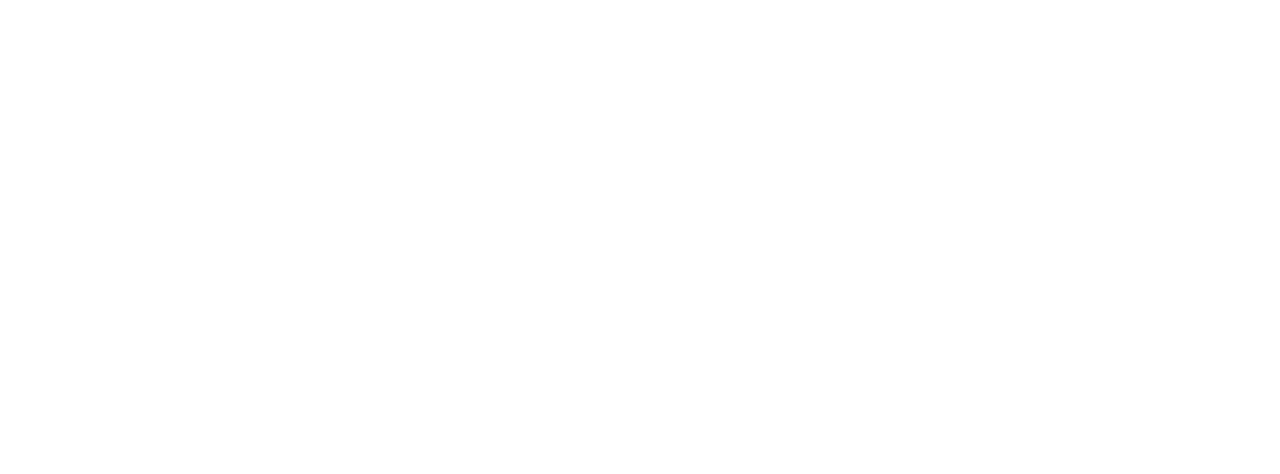
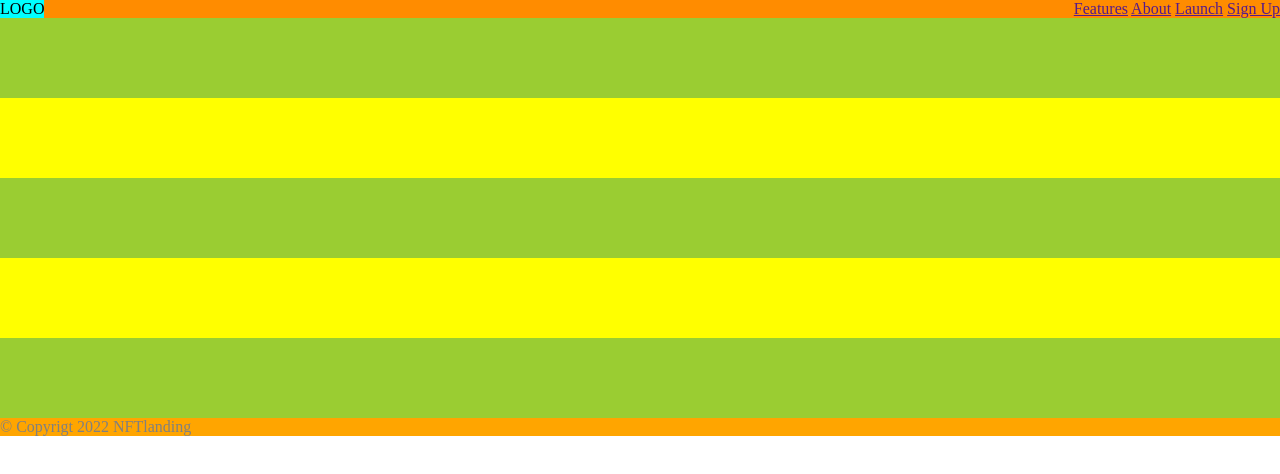
Before and after one commit to ieva404/Exam_html_css, a plain HTML site: page index.html in a window 1280 px wide. Drawn offline with Linux system fonts and the light colour scheme.

Commit message:
first_web_skeletan

```diff
--- a/index.html
+++ b/index.html
@@ -5,6 +5,29 @@
     <meta http-equiv="X-UA-Compatible" content="IE=edge" />
     <meta name="viewport" content="width=device-width, initial-scale=1.0" />
     <title>Exam</title>
+    <link rel="stylesheet" href="style.css" />
   </head>
-  <body></body>
+  <body>
+    <header>
+      <div class="logo">LOGO</div>
+      <nav>
+        <a href="">Features</a>
+        <a href="">About</a>
+        <a href="">Launch</a>
+        <a href="">Sign Up</a>
+      </nav>
+    </header>
+    <main>
+      <section class="section-1"></section>
+      <section class="section-2"></section>
+      <section class="section-3"></section>
+      <section class="section-4"></section>
+      <section class="section-5"></section>
+    </main>
+    <footer>
+      <div>
+        <p>© Copyrigt 2022 NFTlanding</p>
+      </div>
+    </footer>
+  </body>
 </html>
--- a/style.css
+++ b/style.css
@@ -0,0 +1,62 @@
+* {
+  padding: 0;
+  margin: 0;
+  transition: 1s ease;
+}
+
+html {
+  scroll-behavior: smooth;
+}
+
+head {
+  display: none;
+}
+
+body {
+  display: block;
+}
+
+header {
+  background-color: darkorange;
+}
+.logo {
+  background-color: aqua;
+  display: inline-block;
+}
+nav {
+  display: inline-block;
+  float: right;
+}
+
+.section-1 {
+  background-color: yellowgreen;
+  width: 100%;
+  height: 10vh;
+}
+.section-2 {
+  background-color: yellow;
+  width: 100%;
+  height: 10vh;
+}
+.section-3 {
+  background-color: yellowgreen;
+  width: 100%;
+  height: 10vh;
+}
+.section-4 {
+  background-color: yellow;
+  width: 100%;
+  height: 10vh;
+}
+.section-5 {
+  background-color: yellowgreen;
+  width: 100%;
+  height: 10vh;
+}
+
+footer {
+  background-color: orange;
+}
+footer p {
+  color: grey;
+}
```
